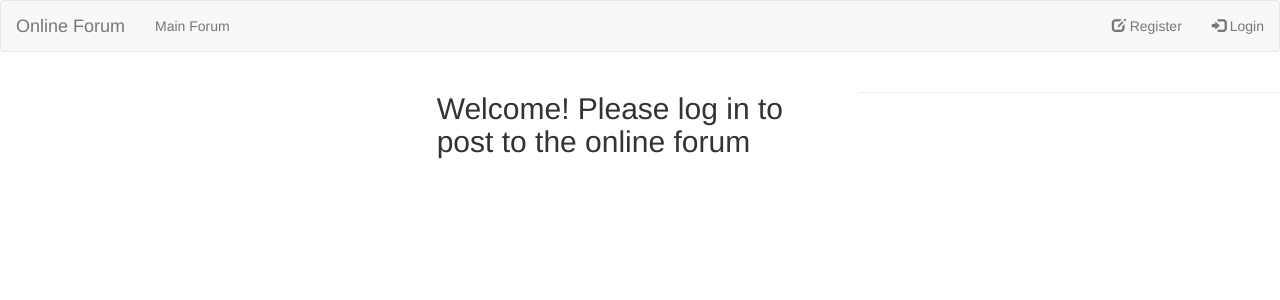
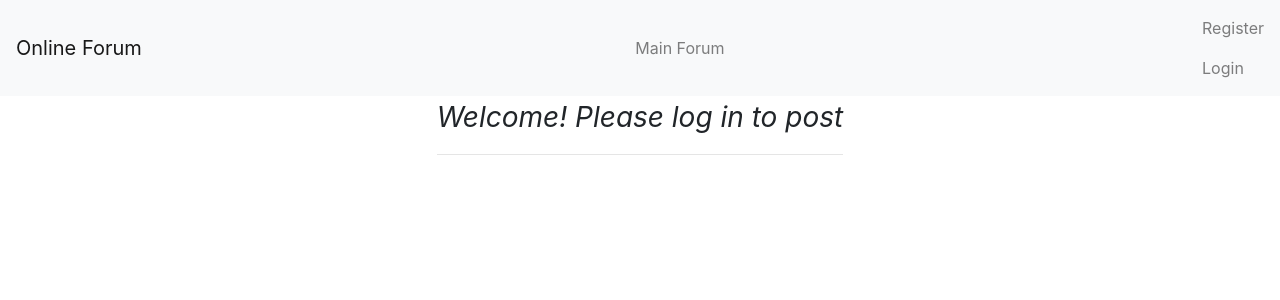
Before and after one commit to BerkeBat/cloud-computing-a1, a Flask app: page / in a window 1280 px wide. Shown: the top 300 px of the page. Run offline with Flask 2, Linux system fonts and the light colour scheme; data that the repository does not hold is empty; some libraries are stand-ins or nearby versions.

Commit message:
posts in main forum and user pages, no edit yet. bootstrap 4 now

```diff
--- a/main.py
+++ b/main.py
@@ -1,12 +1,12 @@
-from urllib.parse import uses_fragment
 from flask import Flask, render_template, request, redirect, g
 from flask.globals import current_app
 from flask.helpers import url_for
 from google.auth.transport import requests
 from google.cloud import datastore, storage
-from google.cloud.datastore import key
+from google.cloud.datastore import key, query
 import logging
 import os
+import datetime
 
 os.environ["GOOGLE_APPLICATION_CREDENTIALS"] = "D:\\Users\\kanar\\Google Drive\\Classes\\Cloud Computing\\Assignment 1\\Assignment 1-8cc17cf425c1.json"
 logging.basicConfig(level=logging.DEBUG)
@@ -27,8 +27,14 @@ def index():
         entered_subject = request.form['subject']
         entered_message = request.form['messagearea']
         post_message(entered_subject, entered_message)
+    posts_query = datastore_client.query(kind='post')
+    posts_query.order = ['-datetime']
+    # posts_query = datastore_client.query()
+    posts = list(posts_query.fetch())
+    # app.logger.info(posts)
+    # posts = datastore_client.get_multi()
 
-    return render_template('index.html')
+    return render_template('index.html', posts = posts)
 
 @app.route('/login', methods=['POST', 'GET'])
 def login():
@@ -90,7 +96,8 @@ def user(userid):
     if user == None:
         return "User does not exist"
     else:
-        return render_template('user.html', user = user, pass_change_valid=pass_change_valid)
+        user_posts = get_posts_by_user(userid)
+        return render_template('user.html', user = user, pass_change_valid=pass_change_valid, user_posts = user_posts)
 
 @app.route('/logout')
 def logout():
@@ -105,12 +112,21 @@ def get_user_by_userid(userid):
 
 def post_message(subject, message):
     with datastore_client.transaction():
-        post_key = datastore_client.key("post", current_user.key.name)
+        post_key = datastore_client.key("post", subject)
         post = datastore.Entity(key=post_key)
-        post['subject'] = subject
+        post['user'] = current_user.key.name
         post['message'] = message
+        post['datetime'] = datetime.datetime.now().strftime("%d-%m-%Y %H:%M")
         datastore_client.put(post)
     return
+
+def get_posts_by_user(userid):
+    posts_query = datastore_client.query(kind='post')
+    posts_query.add_filter('user', '=', userid)
+    posts_query.order = ['-datetime']
+
+    return list(posts_query.fetch())
+
 
 def login_valid(userid, password):
     valid = False
--- a/templates/base.html
+++ b/templates/base.html
@@ -5,31 +5,29 @@
     <meta charset="UTF-8">
     <meta name="viewport" content="width=device-width, initial-scale=1.0">
     <meta http-equiv="X-UA-Compatible" content="ie=edge">
-    <link rel="stylesheet" href="https://maxcdn.bootstrapcdn.com/bootstrap/3.4.1/css/bootstrap.min.css">
+    <link rel="stylesheet" href="https://maxcdn.bootstrapcdn.com/bootstrap/4.0.0/css/bootstrap.min.css">
     <link rel="shortcut icon" href="{{ url_for('static', filename='favicon.ico') }}">
     {% block head %}{% endblock %}
   </head>
   <body>
     <!-- <script src="/static/script.js"></script> -->
-    <nav class="navbar navbar-default">
-      <div class="container-fluid">
+    <nav class="navbar navbar-light bg-light ">
       <div class="navbar-header">
         <a class="navbar-brand" href="/" id="logo">Online Forum</a>
       </div>
-        <ul class="nav navbar-nav">
-          <li><a href="/">Main Forum</a></li>
+      <ul class="navbar-nav navbar-left">
+        <li class="nav-item"><a href="/" class="nav-link">Main Forum</a></li>
       </ul>
-          <ul class="nav navbar-nav navbar-right">
+      <ul class="navbar-nav navbar-right">
         {% if g.current_user == None %}
-            <li><a href="{{ url_for('register') }}"><span class="glyphicon glyphicon-edit"></span> Register</a></li>
-              <li><a href="{{ url_for('login') }}"><span class="glyphicon glyphicon-log-in"></span> Login</a></li>
+          <li class="nav-item"><a class="nav-link"href="{{ url_for('register') }}"> Register</a></li>
+          <li class="nav-item"><a class="nav-link" href="{{ url_for('login') }}"> Login</a></li>
         {% else %}
-            <li><a href="/user/{{ g.current_user.key.name }}" ><span class="glyphicon glyphicon-user"></span> {{ g.current_user['user_name']}}</a></li>
-              <li><a href="{{ url_for('logout') }}"><span class="glyphicon glyphicon-log-out"></span> Logout</a></li>
+          <li class="nav-item"><a class="nav-link" href="/user/{{ g.current_user.key.name }}" ><span class="glyphicon glyphicon-user"></span> {{ g.current_user['user_name']}}</a></li>
+          <br>
+          <li class="nav-item"><a class="nav-link" href="{{ url_for('logout') }}"><span class="glyphicon glyphicon-log-out"></span> Logout</a></li>
         {% endif %}
-
         </ul>
-        </div>
     </nav>
     {% block body %} {% endblock %}
     <div class="col-sm-3"></div>
--- a/templates/index.html
+++ b/templates/index.html
@@ -5,16 +5,28 @@
 {% endblock %}
 
 {% block body %}
+
+<script>
+    function subjectEmptyWarning() {
+        subject = document.getElementById('subject')
+        if (subject.value == "") {
+            alert("Please add a subject to your post");
+            return false;
+        }else{
+            return true;
+        }
+    }
+</script>
 <div class="row">
     <div class="col-sm-4"></div>
     <div class="col-sm-4">
     {% if g.current_user == None %}
-        <h2>Welcome! Please log in to post to the online forum</h2> </div>
+        <p style="font-size: 28px;"><em>Welcome! Please log in to post</em></p>
     {% else %}
-        <form action="/" method="POST">
+        <form action="/" method="POST" onsubmit="return subjectEmptyWarning()">
             <div class="form-group">
                 <label for="subject">Subject</label>
-                <input type="text" class="form-control" name="subject">
+                <input type="text" class="form-control" id="subject" name="subject" required>
             </div>
             <div class="form-group">
                 <label for="messagearea">Message</label>
@@ -24,7 +36,16 @@
         </form>
     {% endif %}
     <hr>
-    <div class="col-sm-4">
-    </div>
+    {% for post in posts %}
+        <div class="card" style="width: 20rem;">
+            <div class="card-body">
+                <h6 class="card-title">{{ post.key.name }}</h6>
+                <p><em>{{ post['datetime'] }} • {{ post['user'] }} </em></p>
+                <p class="card-text">{{ post['message'] }}</p>
+            </div>
+        </div>
+    {% endfor %}
+
+    <div class="col-sm-4"></div>
 </div>
 {% endblock %}
```
Also changed, not shown: index.yaml (added, +7 -0 lines), templates/user.html (+10 -1 lines). Lines whose indentation alone changed are shown as unchanged.
